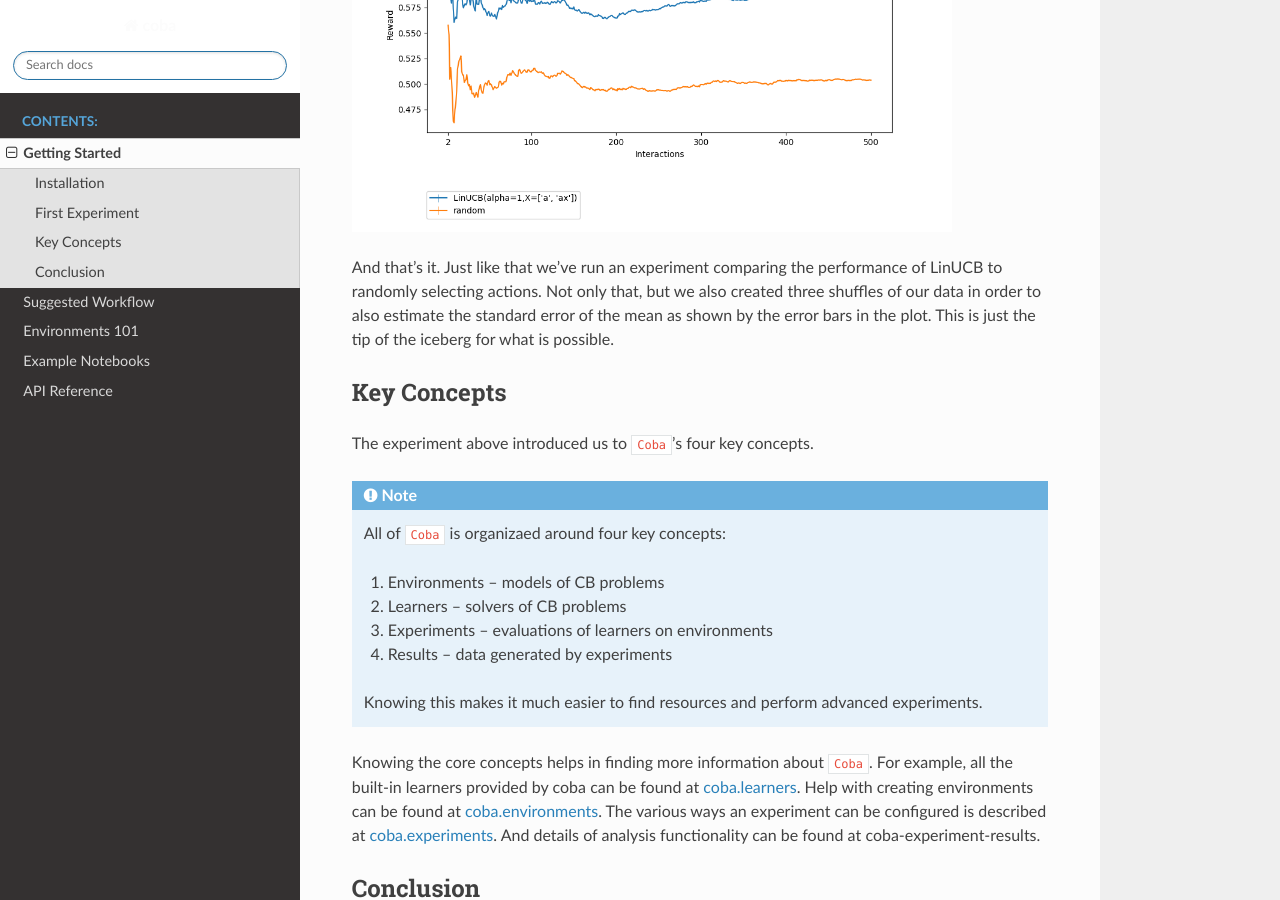
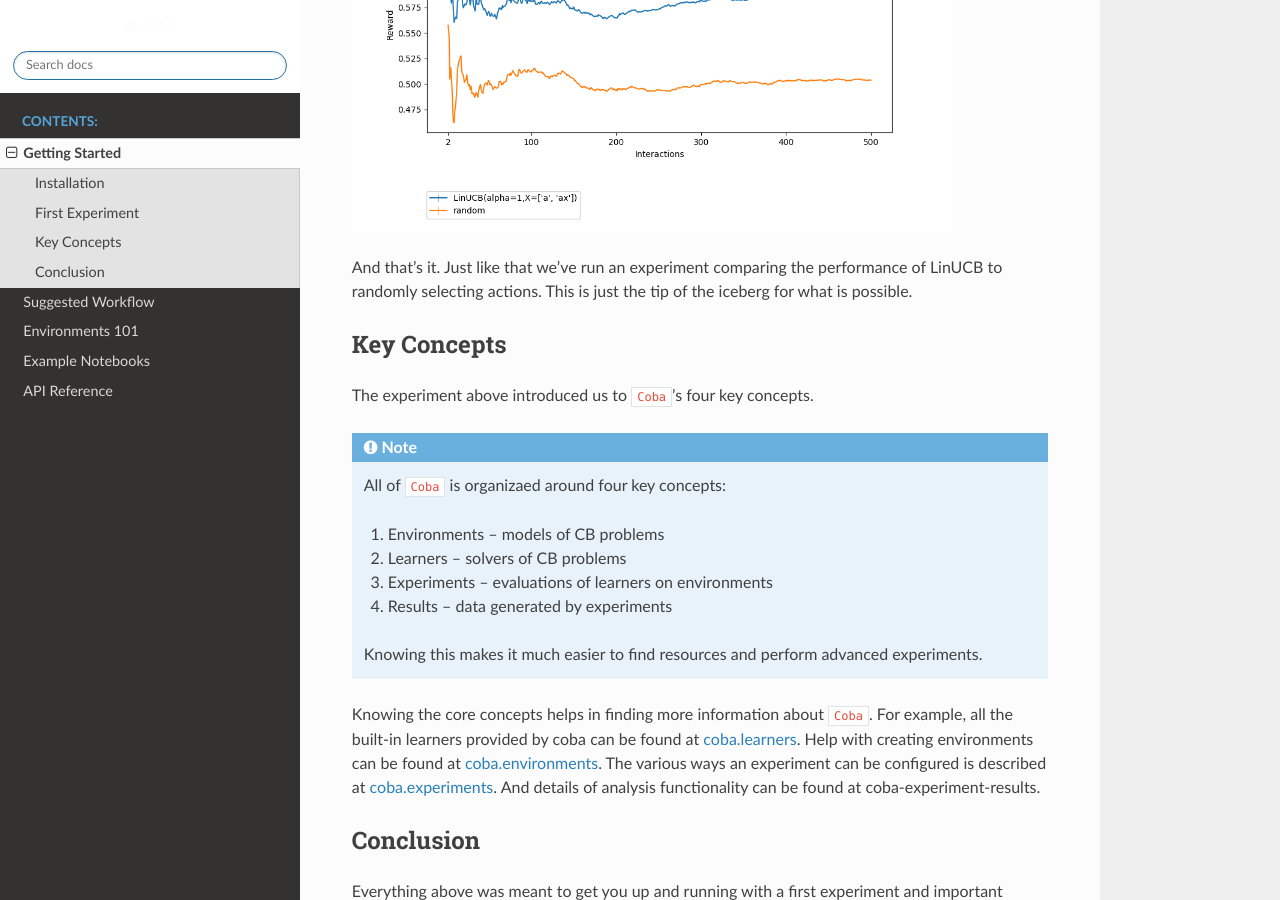
Before and after one commit to VowpalWabbit/coba, a Sphinx documentation site: the page built from docs/source/getting_started.rst, in a window 1280 px wide and 900 px high, scrolled down 1165 px. Built offline with Sphinx 7.4.7 and the Read the Docs theme 2.0.0, drawn with Linux system fonts in a browser that asks for light colours; the version number could not be read and is left out.

Commit message:
Fixing an out-of-date paragraph in the documentation.

```diff
--- a/docs/source/getting_started.rst
+++ b/docs/source/getting_started.rst
@@ -53,9 +53,8 @@ When the code finishes running this exact plot should appear:
   :alt: First experiment plot
 
 And that's it. Just like that we've run an experiment comparing the performance
-of LinUCB to randomly selecting actions. Not only that, but we also created three
-shuffles of our data in order to also estimate the standard error of the mean as shown by
-the error bars in the plot. This is just the tip of the iceberg for what is possible.
+of LinUCB to randomly selecting actions. This is just the tip of the iceberg for
+what is possible.
 
 Key Concepts
 ~~~~~~~~~~~~~
```
